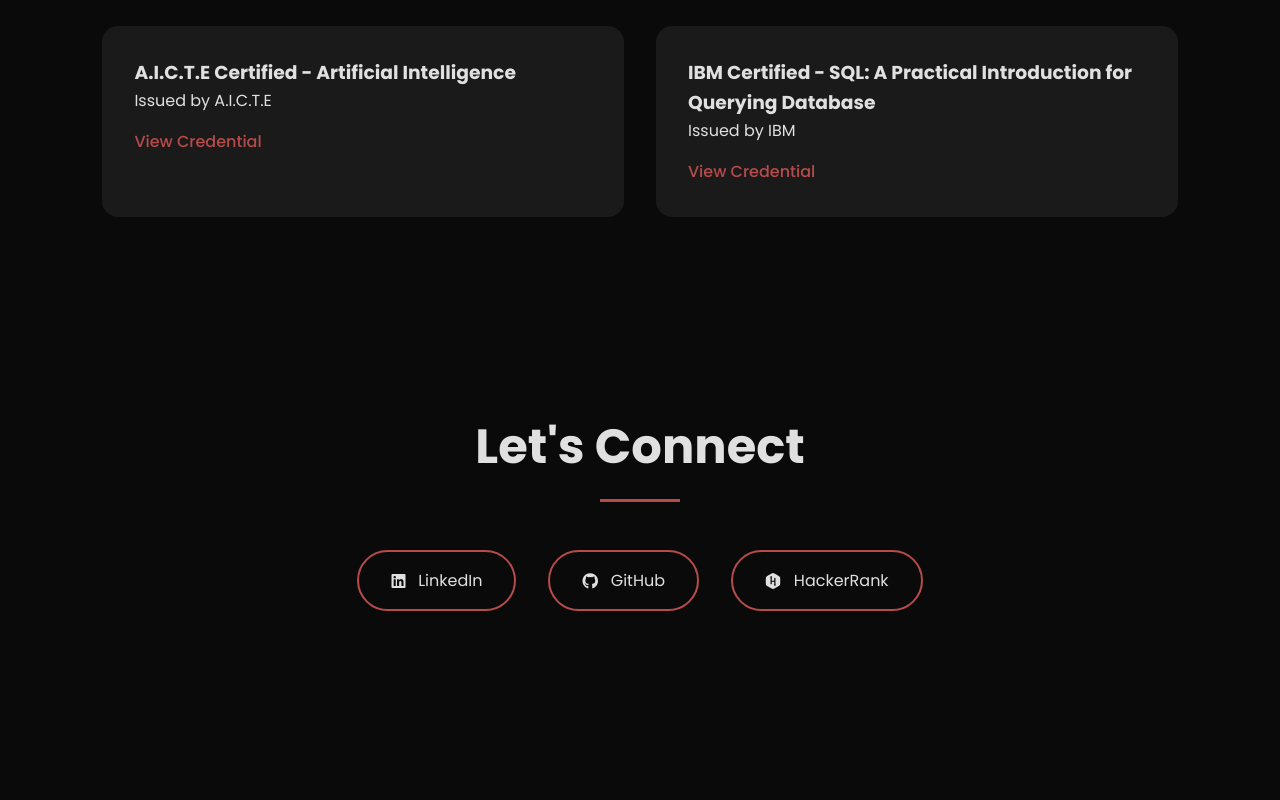
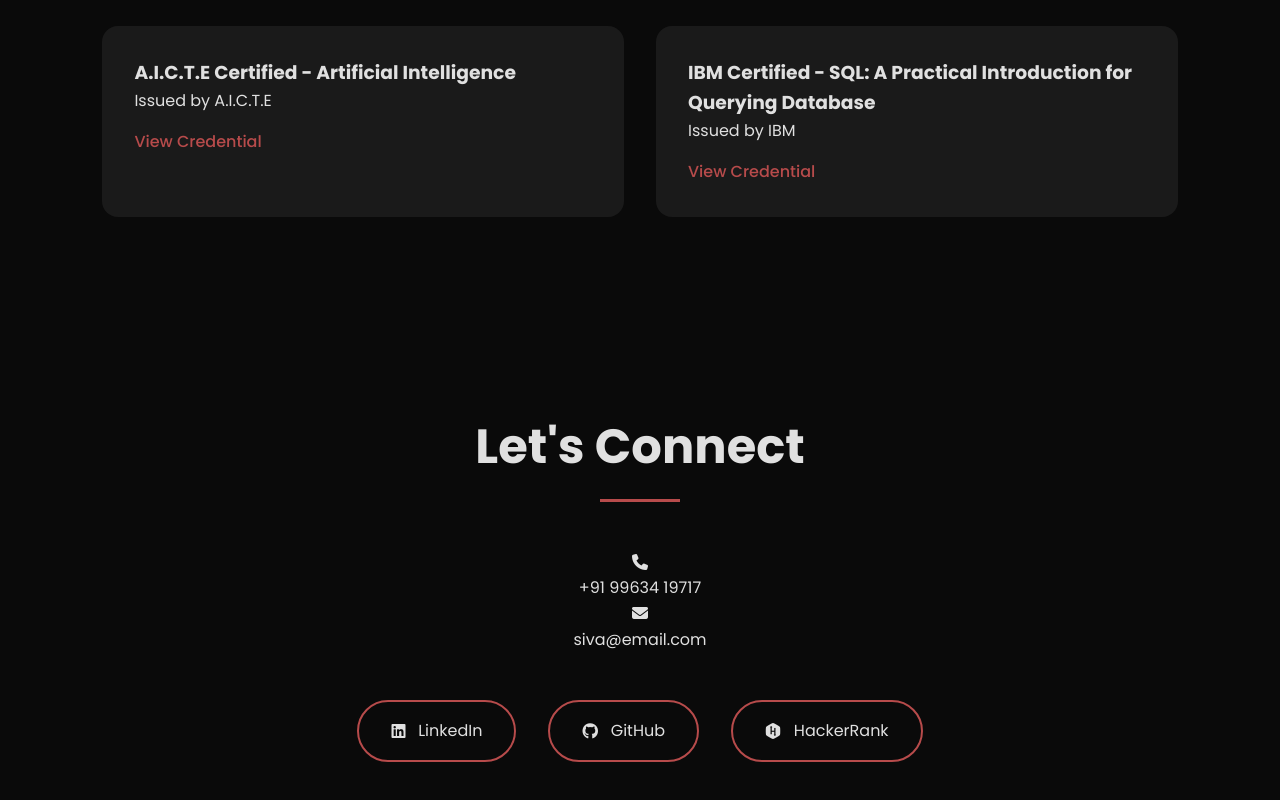
Before and after one commit to MULAKALASIVARAMAKRISHNA/Portfolio_Website, a plain HTML site: page index.html in a window 1280 px wide. Shown: the part 3461-4261 px from the top of the page. Before the commit the page ends 4136 px from the top, so only its background shows below. Drawn offline with Linux system fonts and the light colour scheme.

Commit message:
Update index.html

```diff
--- a/index.html
+++ b/index.html
@@ -179,6 +179,19 @@
 <section id="contact" class="contact">
     <h2 class="section-title">Let's Connect</h2>
     <div class="contact-container">
+        <!-- Phone and Email -->
+        <div class="contact-info">
+            <div class="info-item">
+                <i class="fas fa-phone"></i>
+                <p>+91 99634 19717</p>
+            </div>
+            <div class="info-item">
+                <i class="fas fa-envelope"></i>
+                <p>siva@email.com</p>
+            </div>
+        </div>
+
+        <!-- Social Links -->
         <div class="social-links">
             <a href="https://www.linkedin.com/in/siva-datascientist/" class="social-btn"><i class="fab fa-linkedin"></i> LinkedIn</a>
             <a href="https://github.com/MULAKALASIVARAMAKRISHNA" class="social-btn"><i class="fab fa-github"></i> GitHub</a>
```
Lines whose indentation alone changed are shown as unchanged.
